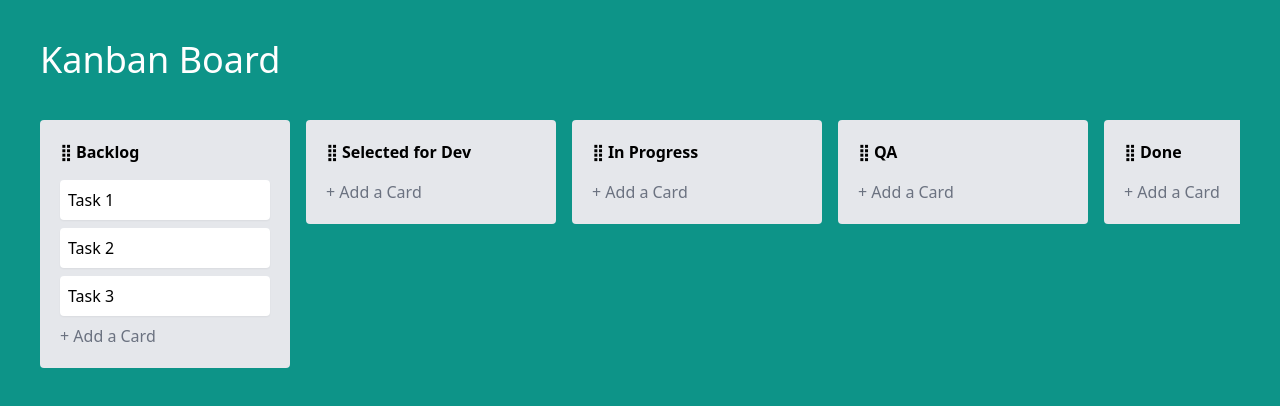
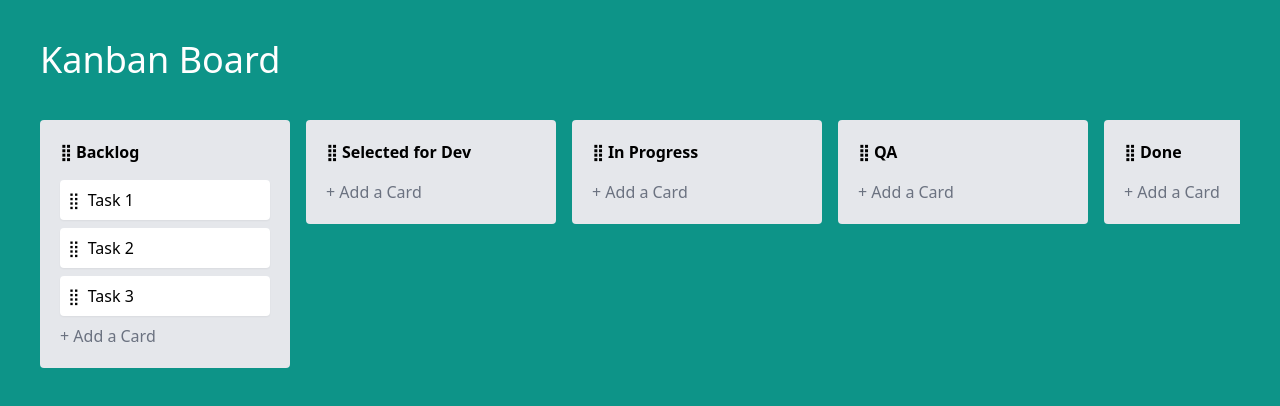
Before and after one commit to jonyhayama/kanban, a Nuxt app: page / in a window 1280 px wide. Shown: the top 406 px of the page. Built offline with nearby package versions, Linux system fonts and the light colour scheme.

Commit message:
✨ Allow tasks to be dragged around

```diff
--- a/components/TaskCard.vue
+++ b/components/TaskCard.vue
@@ -9,8 +9,9 @@
 <template>
   <div
     :title="task.createdAt.toLocaleDateString()"
-    class="task bg-white p-2 mb-2 rounded shadow-sm max-w-[250px]"
+    class="task bg-white p-2 mb-2 rounded shadow-sm max-w-[250px] flex"
   >
+    <DragHandle class="pr-2" />
     <span>{{ task.title }}</span>
   </div>
 </template>
--- a/components/TheBoard.vue
+++ b/components/TheBoard.vue
@@ -1,7 +1,7 @@
 <script lang="ts" setup>
 import { nanoid } from "nanoid";
 import draggable from "vuedraggable";
-import type { Column } from '@/types';
+import type { Column, Task } from '@/types';
 
 const columns = ref<Column[]>([
   {
@@ -65,7 +65,17 @@
           <DragHandle />
           {{ column.title }}
         </header>
-        <TaskCard v-for="task in column.tasks" :key="task.id" :task="task" />
+        <draggable
+          v-model="column.tasks"
+          group="tasks"
+          item-key="id"
+          :animation="150"
+          handle=".drag-handle"
+        >
+          <template #item="{ element: task }: { element: Task }">
+            <TaskCard :task="task" />
+          </template>
+        </draggable>
         <footer>
           <button
             type="button"
```
